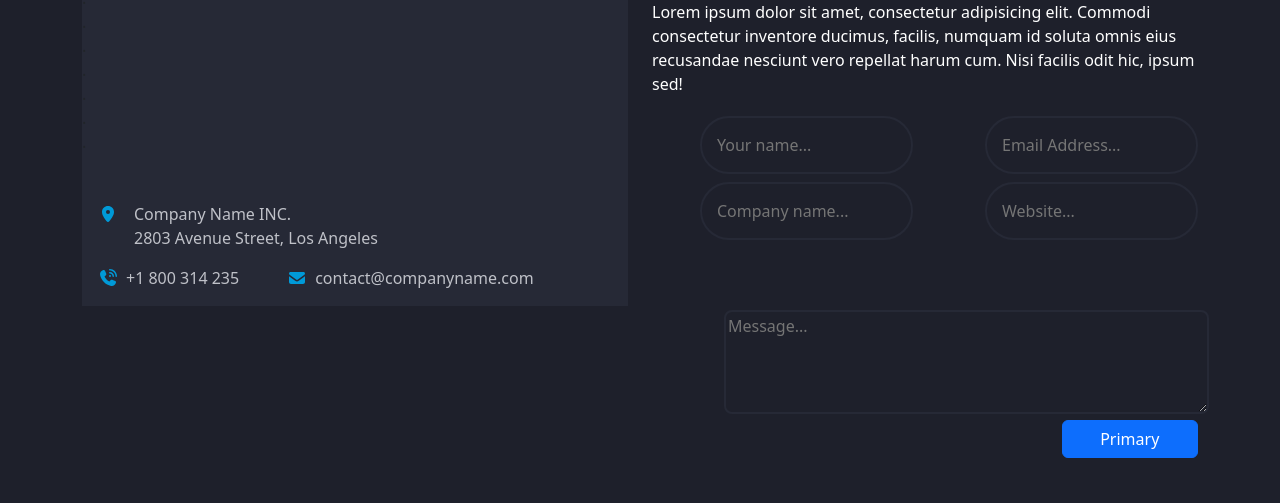
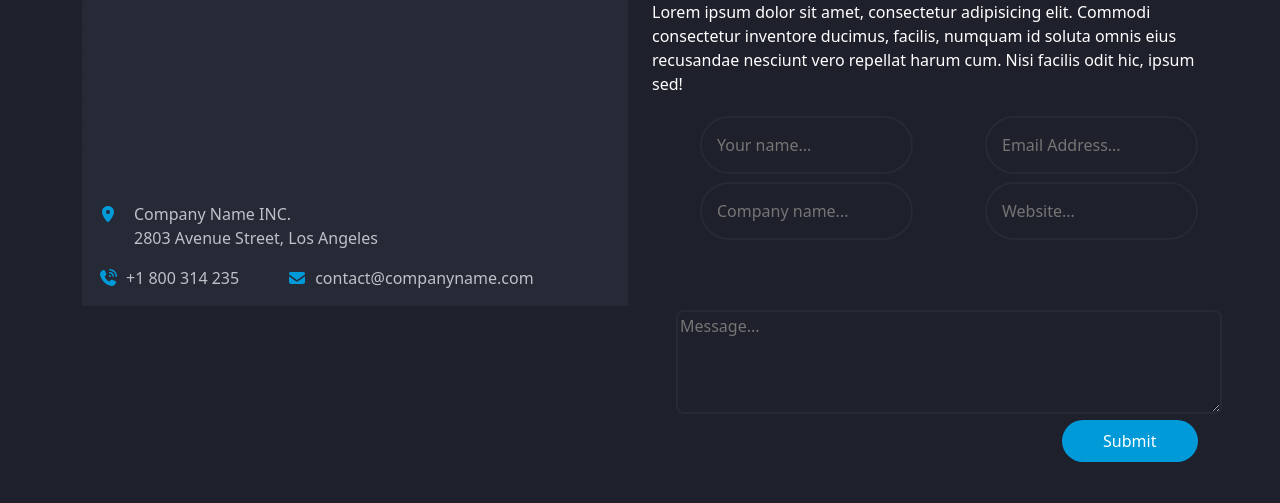
Before and after one commit to za8loul/Weather, a plain HTML site: page contact.html in a window 1280 px wide. Shown: the part 416-919 px from the top of the page. Drawn offline with Linux system fonts and the light colour scheme; no server answers.

Commit message:
second commit

```diff
--- a/contact.html
+++ b/contact.html
@@ -152,13 +152,13 @@
                       id=""
                       placeholder="Message..."
                       cols="50"
-                      class="rounded-3 bg-text-area ms-5"
+                      class="rounded-3 bg-text-area  w-100"
                       rows="4"
                     ></textarea>
                   </div>
                   <div class="button d-flex justify-content-end">
-                    <button type="button" class="btn btn-primary w-25">
-                      Primary
+                    <button type="button" class="btn sub-btn rounded-5 p-2 w-25">
+                      Submit
                     </button>
                   </div>
                 </div>
--- a/css/style.css
+++ b/css/style.css
@@ -200,6 +200,11 @@ footer{
     padding: 15px 20px 15px 15px;
     border-radius: 30px;
 }
+.sub-btn {
+    background-color: #009AD8;
+    color: white !important;
+
+}
 .location-contact{
     background-color: #262936;
 }
```
